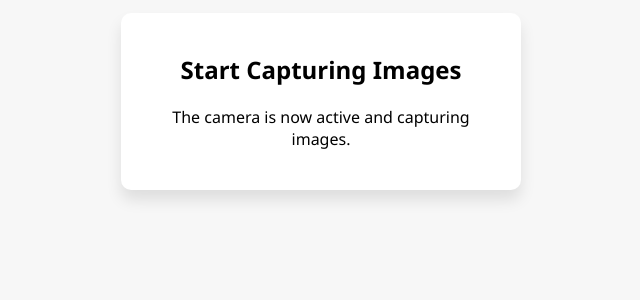
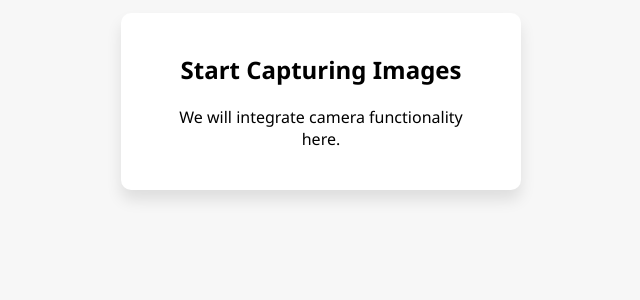
Before and after one commit to Raza-Baqir/FYP-Smart-Underage-Driver-Detector, a Flask app: page /start_capturing in a window 1280 px wide. Shown: the part 299-599 px from the top of the page, without its empty margins (319-959 px from the left). Run offline with Flask 3, Linux system fonts and the light colour scheme.

Commit message:
Start_Capuring

```diff
--- a/templates/start_capturing.html
+++ b/templates/start_capturing.html
@@ -10,8 +10,8 @@
 
     <div class="form-container">
         <h2>Start Capturing Images</h2>
-        <p>The camera is now active and capturing images.</p>
-        <!-- You will integrate camera functionality here -->
+        <p>We will integrate camera functionality here.</p>
+        <!-- We ill integrate camera functionality here -->
     </div>
 
 </body>
```
